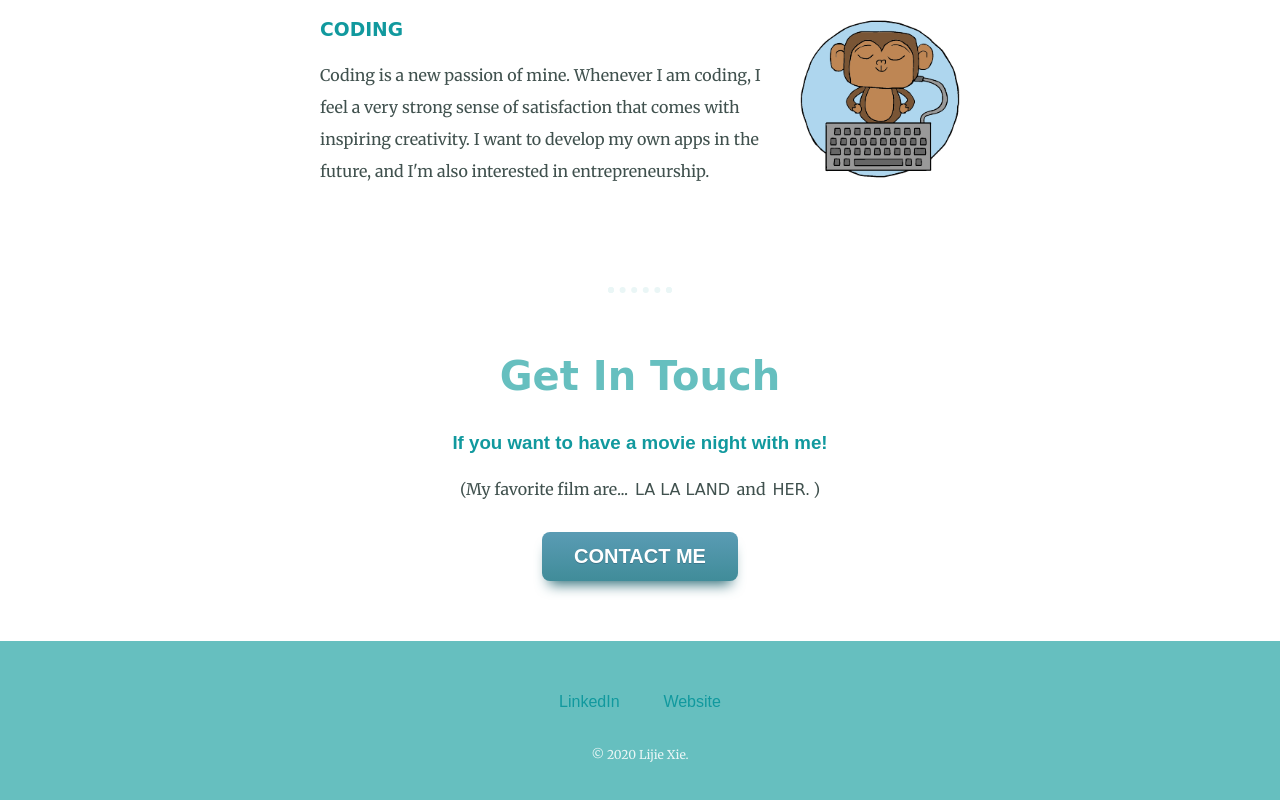
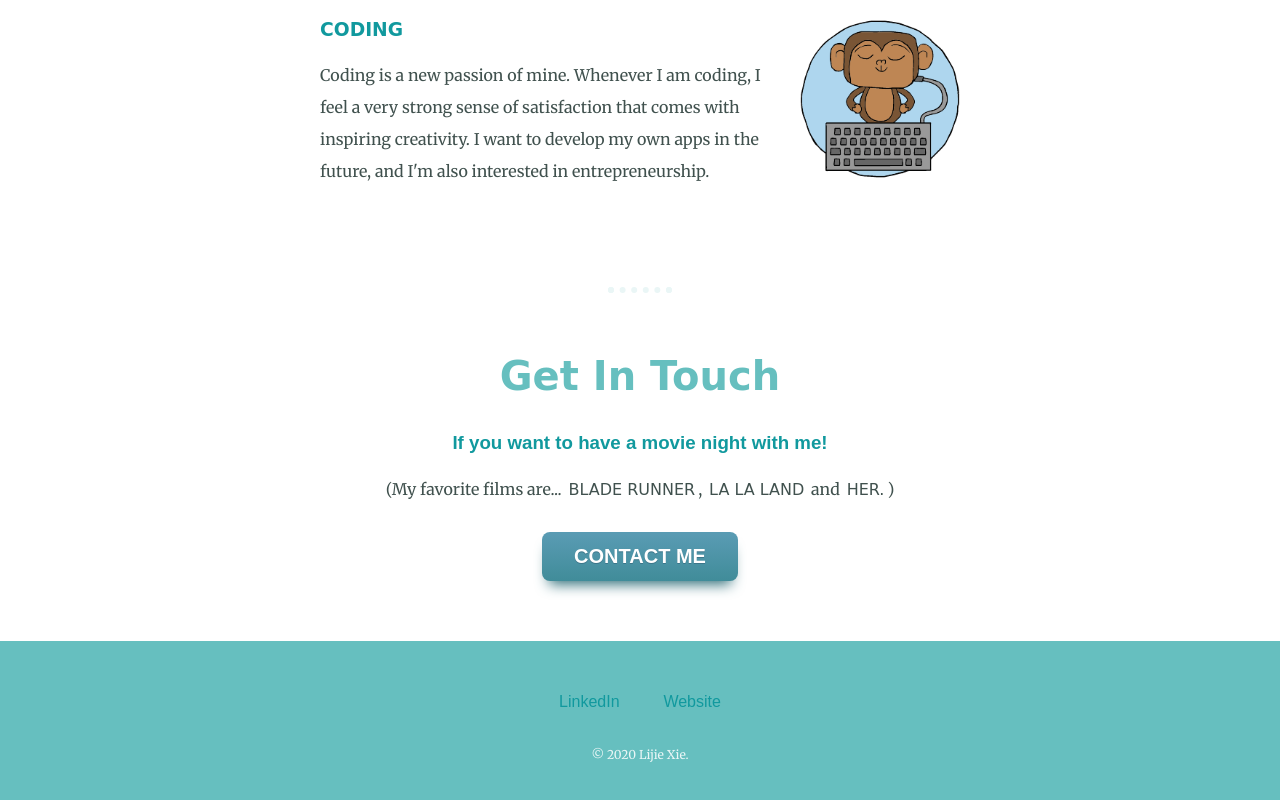
Before and after one commit to lijiemark/cv_new, a plain HTML site: page index.html in a window 1280 px wide. Shown: the part 1870-2670 px from the top of the page. Drawn offline with Linux system fonts and the light colour scheme; a web font is replaced by a local one.

Commit message:
Update index.html

```diff
--- a/index.html
+++ b/index.html
@@ -42,7 +42,7 @@
       <div class="contact-me">
         <h2>Get In Touch</h2>
         <h3 class="invitation">If you want to have a movie night with me!</h3>
-        <p>(My favorite film are... <a class="favfilm" href="https://www.youtube.com/watch?v=0pdqf4P9MB8">LA LA LAND</a> and <a class="favfilm" href="https://www.youtube.com/watch?v=6QRvTv_tpw0">HER.</a>)</p>
+        <p>(My favorite films are... <a class="favfilm" href="https://www.youtube.com/watch?v=eogpIG53Cis">BLADE RUNNER</a>, <a class="favfilm" href="https://www.youtube.com/watch?v=0pdqf4P9MB8">LA LA LAND</a> and <a class="favfilm" href="https://www.youtube.com/watch?v=6QRvTv_tpw0">HER.</a>)</p>
         <a class="bnt" href="mailto:doomarktse@gmail.com">CONTACT ME</a>
       </div>
     </div>
```
